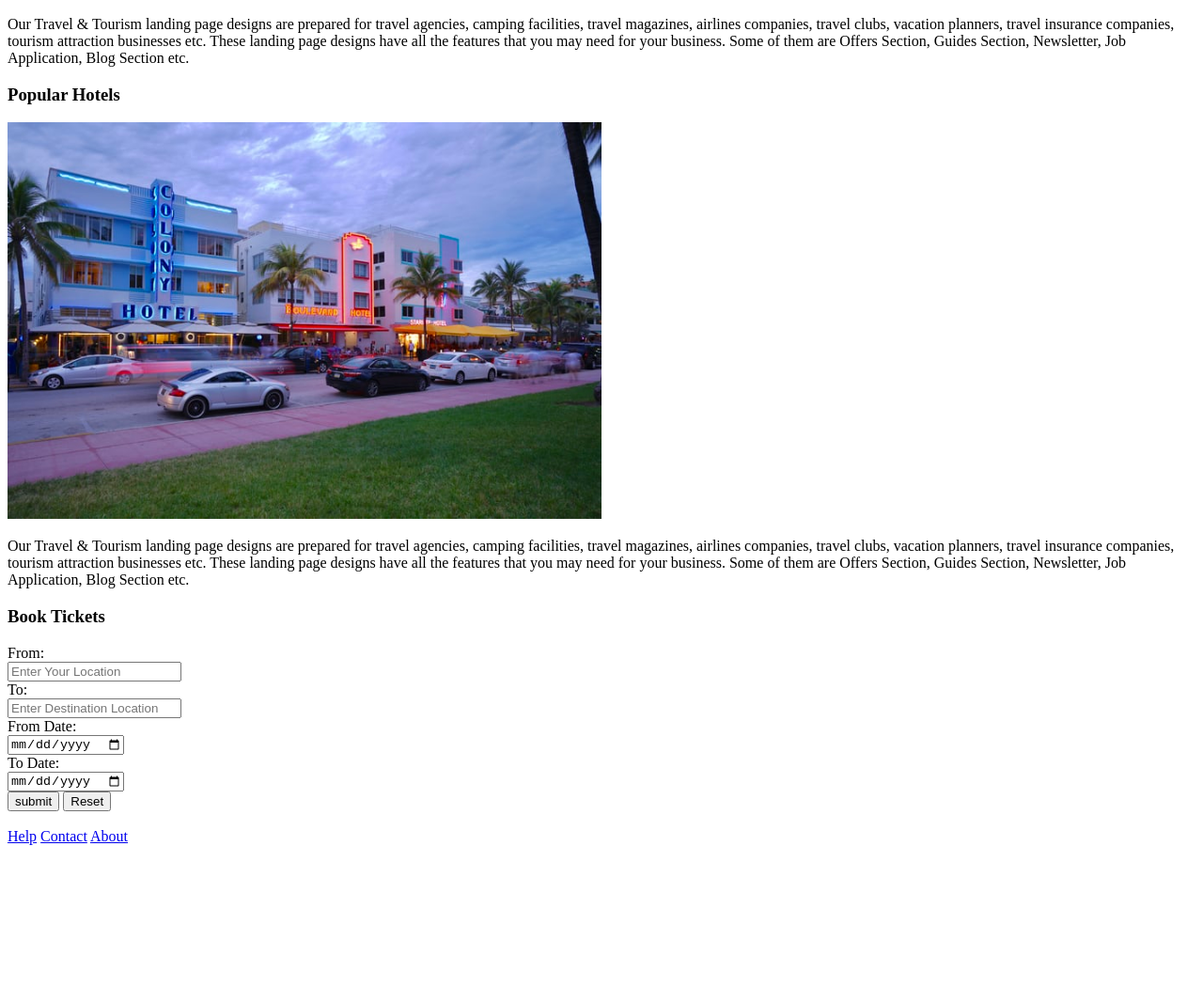
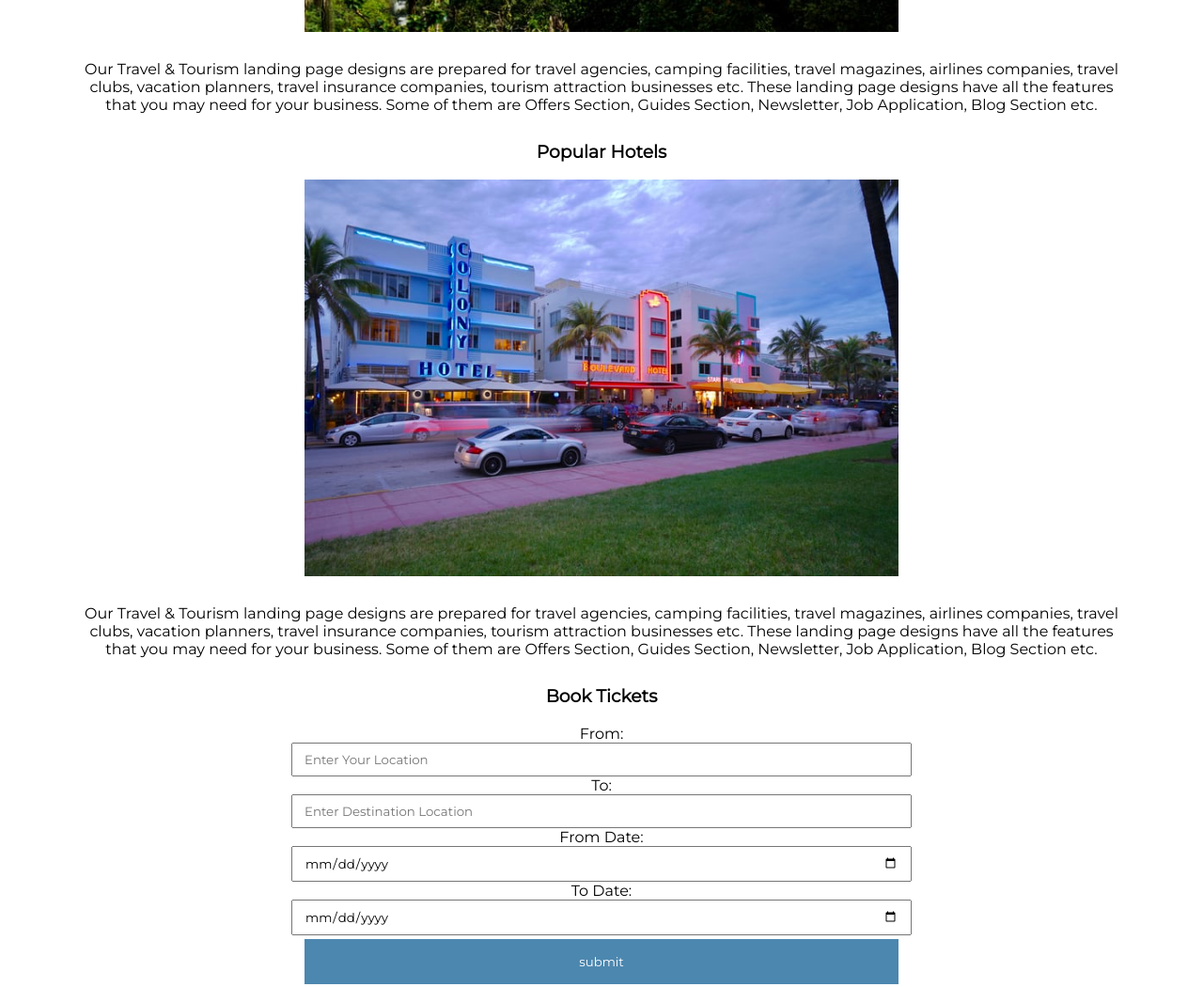
Before and after one commit to muthusrathinam/TravelWebsite-Frontend, a plain HTML site: page index.html in a window 1280 px wide. Shown: the part 1289-2339 px from the top of the page at 94% size. Before the commit the page ends 2196 px from the top, so only its background shows below. Drawn offline with Linux system fonts and the light colour scheme; files whose address does not match are found by name.

Commit message:
updated index.html

```diff
--- a/index.html
+++ b/index.html
@@ -4,6 +4,12 @@
         <meta charset="utf-8">
         <meta name="viewport" content="width=device-width, initial-scale=1.0">
         <title>Travel Assitance</title>
+
+        <!-- css -->
+        <link href="style.css" rel="stylesheet">
+        <!-- fonts -->
+        <link rel="preconnect" href="https://fonts.gstatic.com">
+        <link href="https://fonts.googleapis.com/css2?family=Montserrat:wght@100;400&display=swap" rel="stylesheet">
     </head>
     <body>
         <header>
@@ -17,14 +23,14 @@
               </div>
         </header>
 
-        <section>
+        <section class="corousel">
             <img src="img/landing-header.jpg" width="100%">
         </section>
         <section>
-            <div class="About-section">
-            <h3>What we offer</h3>
+            <div class="about-section">
+            <h3 class="about-heading">What we offer</h3>
             <img src="img/kerala_pic1.jpg" width="50%">
-            <p>Our Travel & Tourism landing page designs are prepared for travel agencies, camping facilities,
+            <p class="abt-para">Our Travel & Tourism landing page designs are prepared for travel agencies, camping facilities,
                 travel magazines, airlines companies, travel clubs, vacation planners, travel insurance companies,
                 tourism attraction businesses etc. These landing page designs have all the features that you may need for your business.
                 Some of them are Offers Section, Guides Section, Newsletter, Job Application, Blog Section etc.
@@ -34,16 +40,16 @@
             <div class="hotel-section">
             <h3>Popular Hotels</h3>
             <img src="img/hotel1.jpg" width="50%">
-            <p>Our Travel & Tourism landing page designs are prepared for travel agencies, camping facilities,
+            <p class="hotel-para">Our Travel & Tourism landing page designs are prepared for travel agencies, camping facilities,
                 travel magazines, airlines companies, travel clubs, vacation planners, travel insurance companies,
                 tourism attraction businesses etc. These landing page designs have all the features that you may need for your business.
                 Some of them are Offers Section, Guides Section, Newsletter, Job Application, Blog Section etc.
             </p>
             </div>
 
-            <div>
+            <div class="reservation">
                 <h3>Book Tickets</h3>
-                <form>
+                <form class="form">
                     <label>From:</label><br>
                     <input type="text" name="fromPlace" id="fromAddress" placeholder="Enter Your Location"><br>
                     <label>To:</label><br>
@@ -52,7 +58,7 @@
                     <input type="date"><br>
                     <label>To Date:</label><br>
                     <input type="date"><br>
-                    <input type="submit" value="submit" name="submit">
+                    <input type="submit" class="btn" value="submit" name="submit">
                     <input type="reset"><br><br>
                 </form>
             </div>
@@ -64,6 +70,7 @@
                 <a href="#">Contact</a>
                 <a href="#">About</a>
               </div>
+              <p>Copyright &copy; travel corp. 2021</p>
         </footer>
     </body>
 </html>
```
